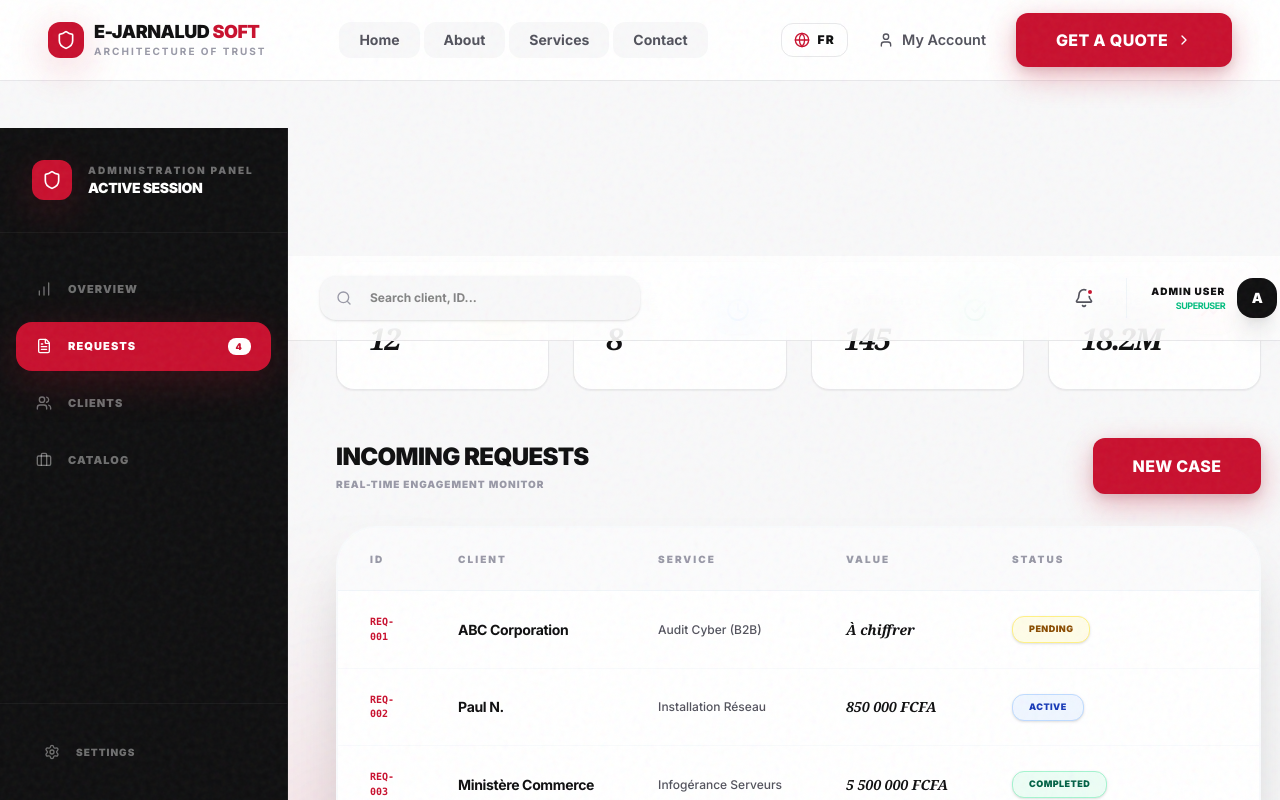
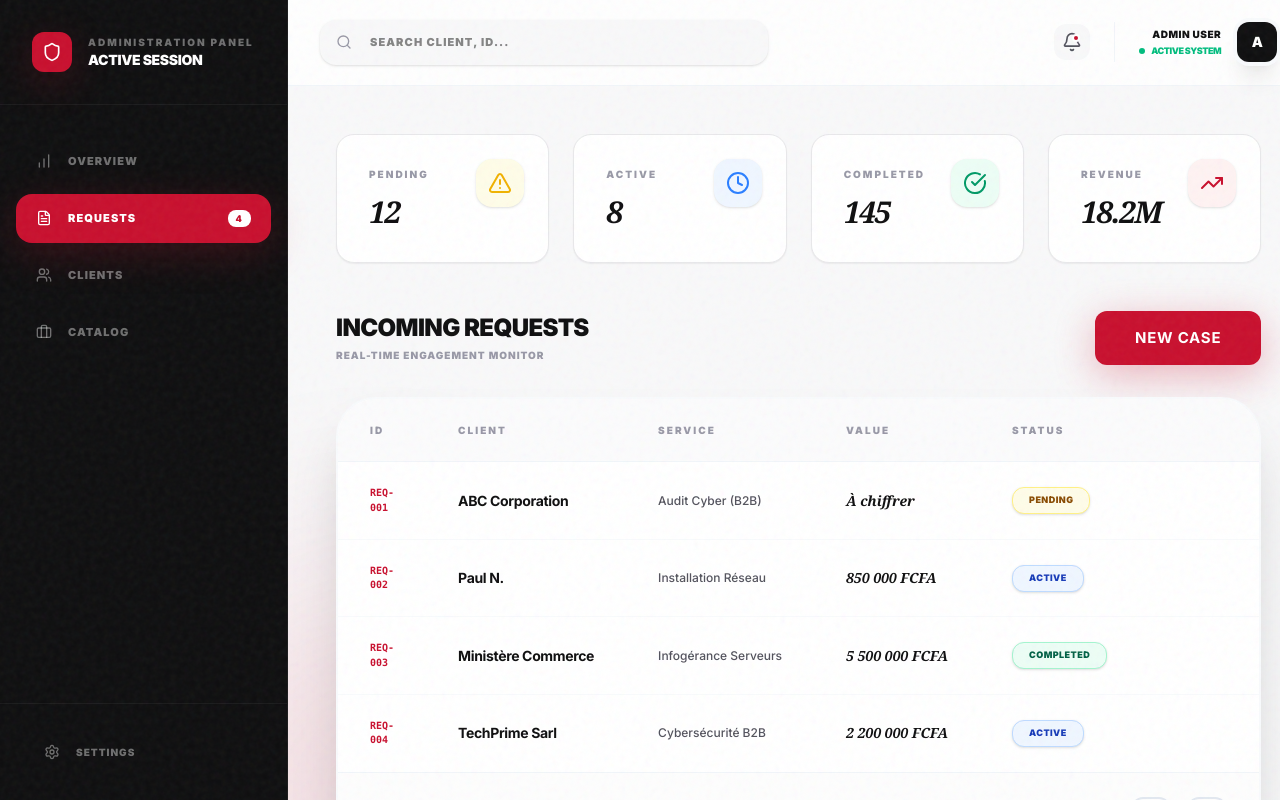
Before and after one commit to Shine831/carington, a Next.js app: page /admin in a window 1280 px wide. Shown: the top 800 px of the page. Built offline with nearby package versions, Linux system fonts and the light colour scheme.

Commit message:
feat: Add initial application pages, navigation, and global styles.

```diff
--- a/src/app/admin/page.tsx
+++ b/src/app/admin/page.tsx
@@ -1,6 +1,7 @@
 "use client";
 
 import { useState } from "react";
+import { usePathname } from "next/navigation";
 import { Users, Briefcase, FileText, Settings, BarChart, Bell, Search, ChevronRight, AlertTriangle, Clock, CheckCircle, Shield, TrendingUp } from "lucide-react";
 import { motion, AnimatePresence } from "framer-motion";
 import { FadeUp, StaggerContainer, StaggerItem, SlideLeft } from "@/components/ui/Motion";
@@ -46,7 +47,7 @@ export default function AdminDashboard() {
   ];
 
   return (
-    <div className="min-h-screen bg-[var(--off-white)] flex pt-24 md:pt-32 relative overflow-hidden">
+    <div className="min-h-screen bg-[var(--off-white)] flex pt-0 relative overflow-x-hidden">
       <AuraGradient color="var(--red)" className="top-[-10%] right-[-10%] w-[600px] h-[600px] opacity-[0.02]" />
 
       {/* Sidebar - Pure Tech Design */}
@@ -54,7 +55,7 @@ export default function AdminDashboard() {
         initial={{ x: -280, opacity: 0 }}
         animate={{ x: 0, opacity: 1 }}
         transition={{ duration: 0.6, ease: [0.22, 1, 0.36, 1] }}
-        className="w-64 xl:w-72 bg-[var(--charcoal)] flex flex-col fixed top-24 md:top-32 bottom-0 left-0 z-40 hidden md:flex border-r border-white/5"
+        className="w-64 xl:w-72 bg-[var(--charcoal)] flex flex-col fixed top-0 bottom-0 left-0 z-40 hidden md:flex border-r border-white/5"
       >
         <div className="p-8 border-b border-white/5">
           <div className="flex items-center gap-4">
@@ -106,31 +107,34 @@ export default function AdminDashboard() {
           initial={{ y: -40, opacity: 0 }}
           animate={{ y: 0, opacity: 1 }}
           transition={{ delay: 0.2, duration: 0.6 }}
-          className="bg-white/80 backdrop-blur-xl border-b border-[var(--border)] px-8 py-5 flex items-center justify-between sticky top-24 md:top-32 z-30"
+          className="bg-white/80 backdrop-blur-md px-8 py-5 flex items-center justify-between sticky top-0 z-30 border-b border-slate-100"
         >
-          <div className="relative group">
+          <div className="relative group max-w-md w-full mr-8">
             <Search className="absolute left-4 top-1/2 -translate-y-1/2 w-4 h-4 text-[var(--muted)] group-focus-within:text-[var(--red)] transition-colors" />
             <input
               type="text"
               placeholder={language === "fr" ? "Rechercher client, ID..." : "Search client, ID..."}
-              className="bg-[var(--off-white)] border-2 border-transparent rounded-2xl py-3 pl-12 pr-6 text-xs font-bold focus:outline-none focus:border-[var(--red)]/20 focus:bg-white w-48 md:w-80 transition-all shadow-sm"
+              className="bg-[var(--off-white)] border-2 border-transparent rounded-2xl py-3 pl-12 pr-6 text-[11px] font-black uppercase tracking-widest focus:outline-none focus:border-[var(--red)]/20 focus:bg-white w-full transition-all shadow-sm"
             />
           </div>
           <div className="flex items-center gap-6">
             <motion.button
               whileHover={{ rotate: 15, scale: 1.1 }}
               whileTap={{ scale: 0.9 }}
-              className="relative text-[var(--slate)] hover:text-[var(--red)] transition-all p-2"
+              className="relative text-[var(--slate)] hover:text-[var(--red)] transition-all p-2 bg-[var(--off-white)] rounded-xl"
             >
               <Bell className="w-5 h-5" />
-              <span className="absolute top-2 right-2 w-2 h-2 bg-[var(--red)] rounded-full border-2 border-white" />
+              <span className="absolute top-2.5 right-2.5 w-2 h-2 bg-[var(--red)] rounded-full border-2 border-white" />
             </motion.button>
-            <div className="flex items-center gap-3 pl-6 border-l border-slate-100">
+            <div className="flex items-center gap-4 pl-6 border-l border-slate-100">
               <div className="text-right hidden sm:block">
-                <p className="text-[10px] font-black text-[var(--charcoal)] uppercase tracking-widest">Admin User</p>
-                <p className="text-[9px] font-bold text-emerald-500 uppercase tracking-tighter">Superuser</p>
+                <p className="text-[10px] font-black text-[var(--charcoal)] uppercase tracking-wider">Admin User</p>
+                <div className="flex items-center justify-end gap-1.5 mt-0.5">
+                  <span className="w-1.5 h-1.5 bg-emerald-500 rounded-full animate-pulse" />
+                  <p className="text-[9px] font-black text-emerald-500 uppercase tracking-tighter">Active System</p>
+                </div>
               </div>
-              <div className="w-10 h-10 rounded-2xl bg-[var(--charcoal)] text-white flex items-center justify-center font-black text-sm shadow-xl">A</div>
+              <div className="w-10 h-10 rounded-xl bg-[var(--charcoal)] text-white flex items-center justify-center font-black text-sm shadow-xl ring-4 ring-slate-50">A</div>
             </div>
           </div>
         </motion.header>
--- a/src/app/globals.css
+++ b/src/app/globals.css
@@ -167,16 +167,18 @@ body {
   transition: all 0.2s ease;
   white-space: nowrap;
   text-decoration: none;
+  letter-spacing: 0.05em;
+  text-transform: uppercase;
 }
 
 .btn-red {
   background: var(--red);
   color: var(--white);
-  padding: 1rem 2.5rem; /* Slightly larger */
-  font-size: 1rem;
-  font-weight: 800; /* Extra bold */
-  box-shadow: 0 10px 30px rgba(200,16,46,0.3), 0 4px 10px rgba(0,0,0,0.1);
-  letter-spacing: 0.02em;
+  padding: 1rem 2.5rem;
+  font-size: 0.9375rem;
+  font-weight: 700;
+  box-shadow: 0 10px 40px rgba(200,16,46,0.3);
+  letter-spacing: 0.05em;
   text-transform: uppercase;
 }
 .btn-red:hover {
@@ -197,6 +199,20 @@ body {
   border-color: var(--red);
   color: var(--red);
   background: rgba(200,16,46,0.04);
+}
+
+.btn-outline-white {
+  background: transparent;
+  color: white;
+  border: 1.5px solid rgba(255,255,255,0.5);
+  padding: 0.875rem 2.25rem;
+  font-size: 0.9375rem;
+  backdrop-filter: blur(10px);
+}
+.btn-outline-white:hover {
+  border-color: white;
+  background: rgba(255,255,255,0.1);
+  transform: translateY(-2px);
 }
 
 .btn-ghost {
--- a/src/app/page.tsx
+++ b/src/app/page.tsx
@@ -427,7 +427,7 @@ export default function Home() {
                 </Link>
                 <Link href="/contact">
                   <MagneticButton>
-                    <motion.span className="btn btn-outline border-white/20 text-white px-12 py-5 text-lg font-black bg-white/5 hover:bg-white/10">
+                    <motion.span className="btn btn-outline-white px-12 py-5 text-lg font-black">
                       {t.nav.contact}
                     </motion.span>
                   </MagneticButton>
--- a/src/components/layout/Footer.tsx
+++ b/src/components/layout/Footer.tsx
@@ -3,18 +3,23 @@
 import { Shield, Linkedin, Twitter, Facebook, Mail, Phone, MapPin } from 'lucide-react';
 import Link from 'next/link';
 import { useI18n } from '@/context/LanguageContext';
+import { usePathname } from 'next/navigation';
 import { AuraGradient } from '@/components/ui/AuraGradient';
 
 export default function Footer() {
   const { t, language } = useI18n();
+  const pathname = usePathname();
+  const isAdmin = pathname?.startsWith("/admin");
+
+  if (isAdmin) return null;
 
   return (
     <footer className="bg-[var(--charcoal)] text-white mt-auto relative overflow-hidden border-t border-white/5">
       {/* Subtle Aura for Footer */}
       <AuraGradient color="var(--red)" className="bottom-[-10%] left-[-5%] w-96 h-96 opacity-[0.05]" />
 
-      <div className="container-xl py-20 relative z-10">
-        <div className="grid grid-cols-1 md:grid-cols-2 lg:grid-cols-4 gap-16 lg:gap-24">
+      <div className="container-xl pt-32 pb-20 relative z-10">
+        <div className="grid grid-cols-1 md:grid-cols-2 lg:grid-cols-4 gap-16 lg:gap-12">
 
           {/* Brand */}
           <div className="lg:col-span-1">
@@ -39,7 +44,7 @@ export default function Footer() {
           </div>
 
           {/* Solutions (i18n) */}
-          <div>
+          <div className="mt-12 lg:mt-0">
             <h4 className="text-[10px] font-black uppercase tracking-[0.2em] text-white/40 mb-8">{t.footer.cols.solutions}</h4>
             <ul className="space-y-4 text-sm font-bold">
               <li><Link href="/services" className="text-slate-400 hover:text-[var(--red)] transition-colors">{t.services_page.items.it.title}</Link></li>
@@ -50,7 +55,7 @@ export default function Footer() {
           </div>
 
           {/* Agency (i18n) */}
-          <div>
+          <div className="mt-12 lg:mt-0">
             <h4 className="text-[10px] font-black uppercase tracking-[0.2em] text-white/40 mb-8">{t.footer.cols.agency}</h4>
             <ul className="space-y-4 text-sm font-bold">
               <li><Link href="/about" className="text-slate-400 hover:text-[var(--red)] transition-colors">{t.nav.about}</Link></li>
@@ -61,7 +66,7 @@ export default function Footer() {
           </div>
 
           {/* Contact (i18n) */}
-          <div>
+          <div className="mt-12 lg:mt-0">
             <h4 className="text-[10px] font-black uppercase tracking-[0.2em] text-white/40 mb-8">{t.contact.info_title}</h4>
             <ul className="space-y-6 text-sm font-bold">
               <li className="flex items-start gap-4 group">
--- a/src/components/layout/Navbar.tsx
+++ b/src/components/layout/Navbar.tsx
@@ -13,6 +13,7 @@ export default function Navbar() {
   const [scrolled, setScrolled] = useState(false);
   const pathname = usePathname();
   const { language, setLanguage, t } = useI18n();
+  const isAdmin = pathname?.startsWith("/admin");
 
   const NAV_LINKS = [
     { href: "/", label: t.nav.home },
@@ -30,6 +31,8 @@ export default function Navbar() {
   const toggleLanguage = () => {
     setLanguage(language === "fr" ? "en" : "fr");
   };
+
+  if (isAdmin) return null;
 
   return (
     <>
@@ -56,41 +59,30 @@ export default function Navbar() {
                   <Shield className="w-5 h-5 text-white" />
                 </div>
               </motion.div>
-              <div className="flex flex-col -gap-1">
+              <div className="flex flex-col">
                 <span className="font-black text-lg leading-tight tracking-tight text-[var(--charcoal)] uppercase">
                   E-JARNALUD<span className="text-[var(--red)]"> SOFT</span>
                 </span>
-                <span className="text-[10px] font-bold text-[var(--muted)] tracking-[0.2em] uppercase">
+                <span className="text-[9px] font-medium text-[var(--muted)] tracking-[0.2em] uppercase">
                   {language === "fr" ? "Architecture de Confiance" : "Architecture of Trust"}
                 </span>
               </div>
             </Link>
 
             {/* Desktop Nav */}
-            <div className="hidden lg:flex items-center gap-1">
+            <div className="hidden lg:flex items-center gap-4">
               {NAV_LINKS.map(({ href, label }) => {
                 const isActive = pathname === href;
                 return (
                   <Link
                     key={href}
                     href={href}
-                    className={`relative px-5 py-2 text-sm font-bold transition-colors group ${
+                    className={`relative px-4 py-2 text-[11px] font-black uppercase tracking-[0.15em] transition-colors group ${
                       isActive ? "text-[var(--red)]" : "text-[var(--slate)] hover:text-[var(--charcoal)]"
                     }`}
                   >
                     {label}
-                    {isActive ? (
-                      <motion.span
-                        layoutId="nav-active"
-                        className="absolute inset-0 bg-[var(--red)]/5 rounded-xl -z-10"
-                      />
-                    ) : (
-                      <motion.span
-                        layoutId="nav-hover"
-                        className="absolute inset-0 bg-[var(--off-white)] rounded-xl -z-10 opacity-0 group-hover:opacity-100 transition-opacity"
-                      />
-                    )}
-                    <span className={`absolute inset-x-5 bottom-1.5 h-0.5 bg-[var(--red)] rounded-full transition-transform duration-300 origin-left ${
+                    <span className={`absolute inset-x-4 bottom-0 h-0.5 bg-[var(--red)] rounded-full transition-transform duration-300 origin-left ${
                       isActive ? "scale-x-100" : "scale-x-0 group-hover:scale-x-100"
                     }`} />
                   </Link>
@@ -99,11 +91,11 @@ export default function Navbar() {
             </div>
 
             {/* Desktop Actions */}
-            <div className="hidden lg:flex items-center gap-3">
+            <div className="hidden lg:flex items-center gap-4">
               {/* Language Switcher */}
               <button
                 onClick={toggleLanguage}
-                className="flex items-center gap-2 px-3 py-2 rounded-xl border border-[var(--border)] hover:bg-[var(--off-white)] transition-all text-xs font-black uppercase tracking-widest text-[var(--charcoal)]"
+                className="flex items-center gap-2.5 px-4 py-2.5 rounded-xl border-2 border-[var(--border)] hover:border-[var(--red)]/20 hover:bg-[var(--off-white)] transition-all text-[10px] font-black uppercase tracking-widest text-[var(--charcoal)]"
               >
                 <Globe className="w-4 h-4 text-[var(--red)]" />
                 {language === "fr" ? "EN" : "FR"}
@@ -112,14 +104,14 @@ export default function Navbar() {
               <Link href="/account">
                 <motion.span
                   whileHover={{ backgroundColor: "rgba(0,0,0,0.04)" }}
-                  className="btn btn-ghost text-sm flex items-center gap-1.5"
+                  className="btn btn-ghost text-[10px] font-black uppercase tracking-widest flex items-center gap-2 px-4 py-2.5"
                 >
                   <User className="w-4 h-4" /> {t.nav.account}
                 </motion.span>
               </Link>
               <Link href="/booking">
                 <MagneticButton className="flex items-center">
-                  <span className="btn btn-red text-sm px-5 py-2.5 flex items-center gap-1.5 shadow-[var(--shadow-red)]">
+                  <span className="btn btn-red text-[10px] px-6 py-2.5 flex items-center gap-2 shadow-[var(--shadow-red)]">
                     {t.nav.cta} <ChevronRight className="w-4 h-4" />
                   </span>
                 </MagneticButton>
```
Also changed, not shown: src/app/dashboard/page.tsx (+10 -8 lines), src/app/services/page.tsx (+9 -10 lines).
